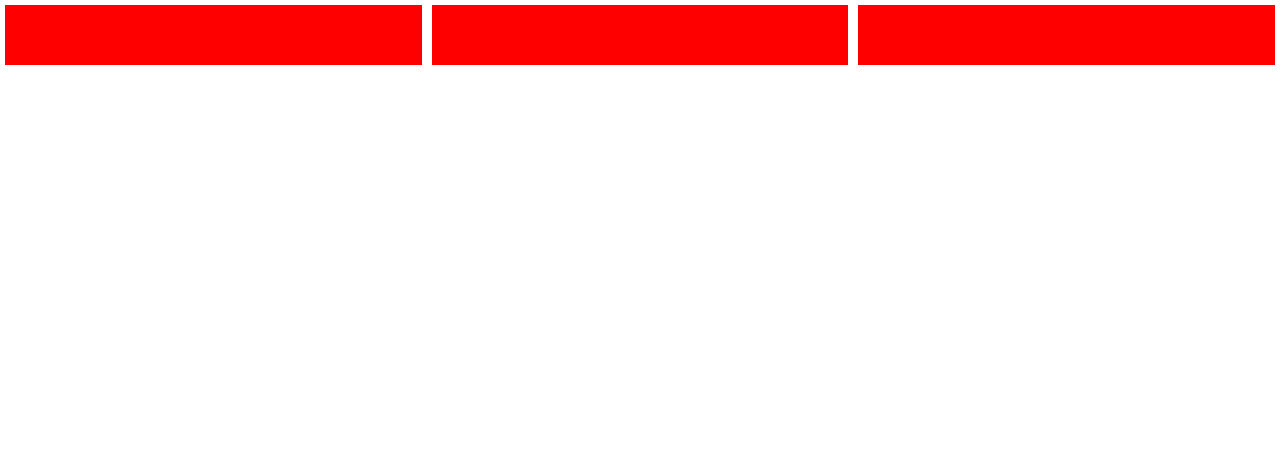
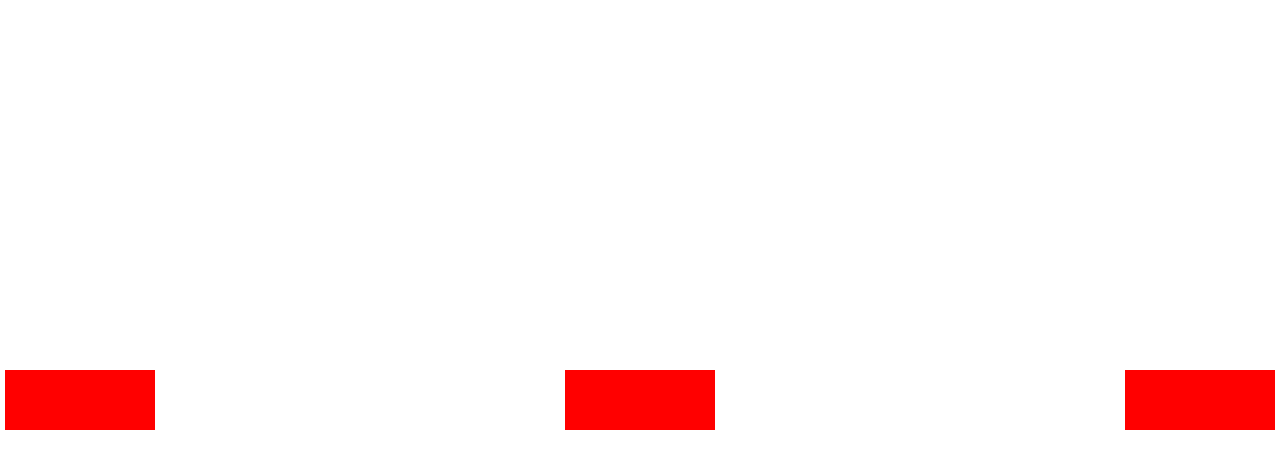
Before and after one commit to lucianoayres/twitter-flexbox-layout-study, a website: page src/index.html in a window 1280 px wide. Drawn offline with Linux system fonts and the light colour scheme.

Commit message:
add flex-wrap and align-content properties

```diff
--- a/src/styles/styles.css
+++ b/src/styles/styles.css
@@ -7,12 +7,15 @@ body,
 
 #app {
   display: flex;
+  flex-wrap: wrap;
+  align-items: center;
+  justify-content: space-between;
+  align-content: center;
 }
 
 .box {
-  width: 300px;
+  width: 150px;
   height: 60px;
   background: #f00;
   margin: 5px;
-  flex: 1;
 }
```
